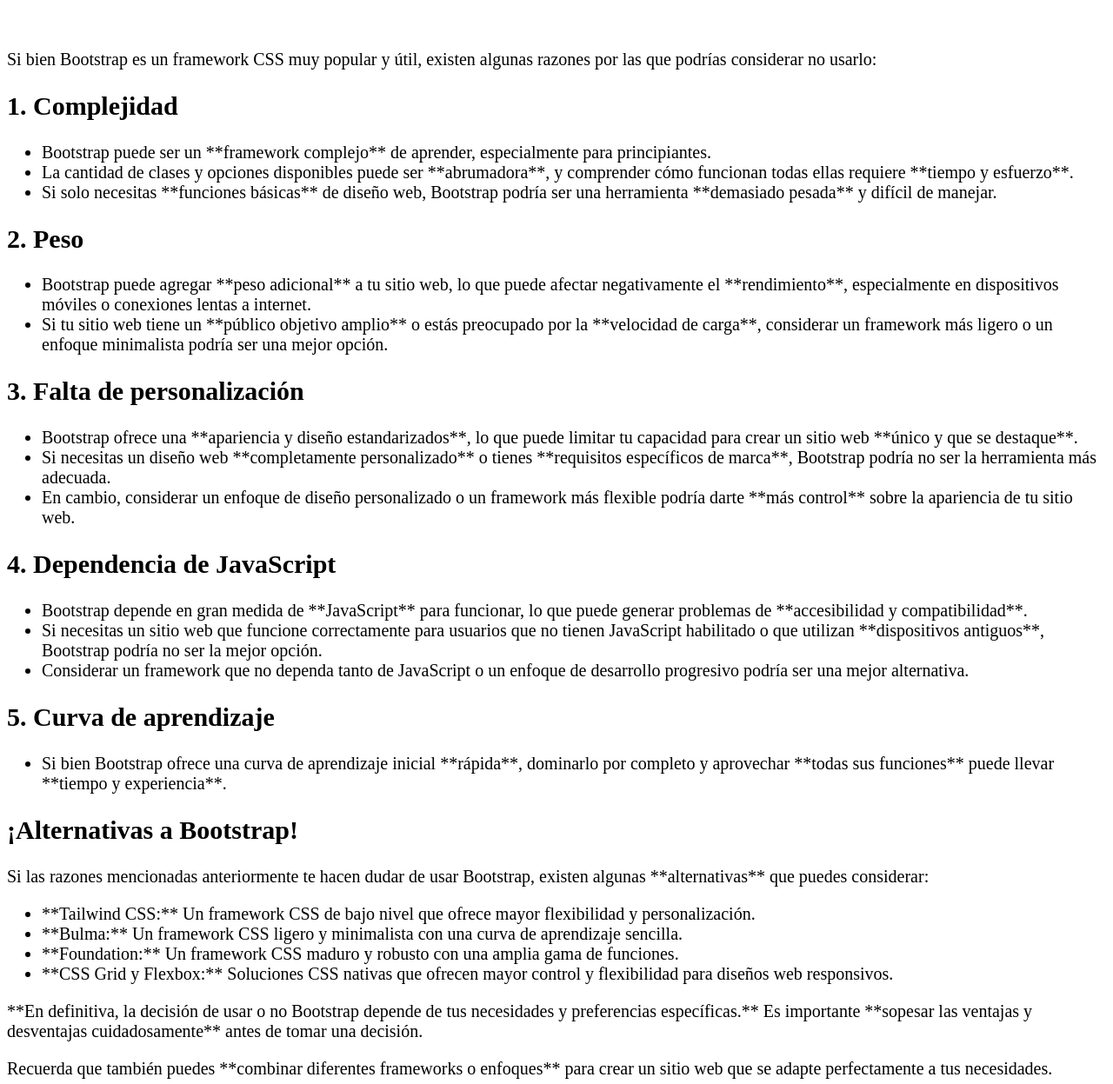
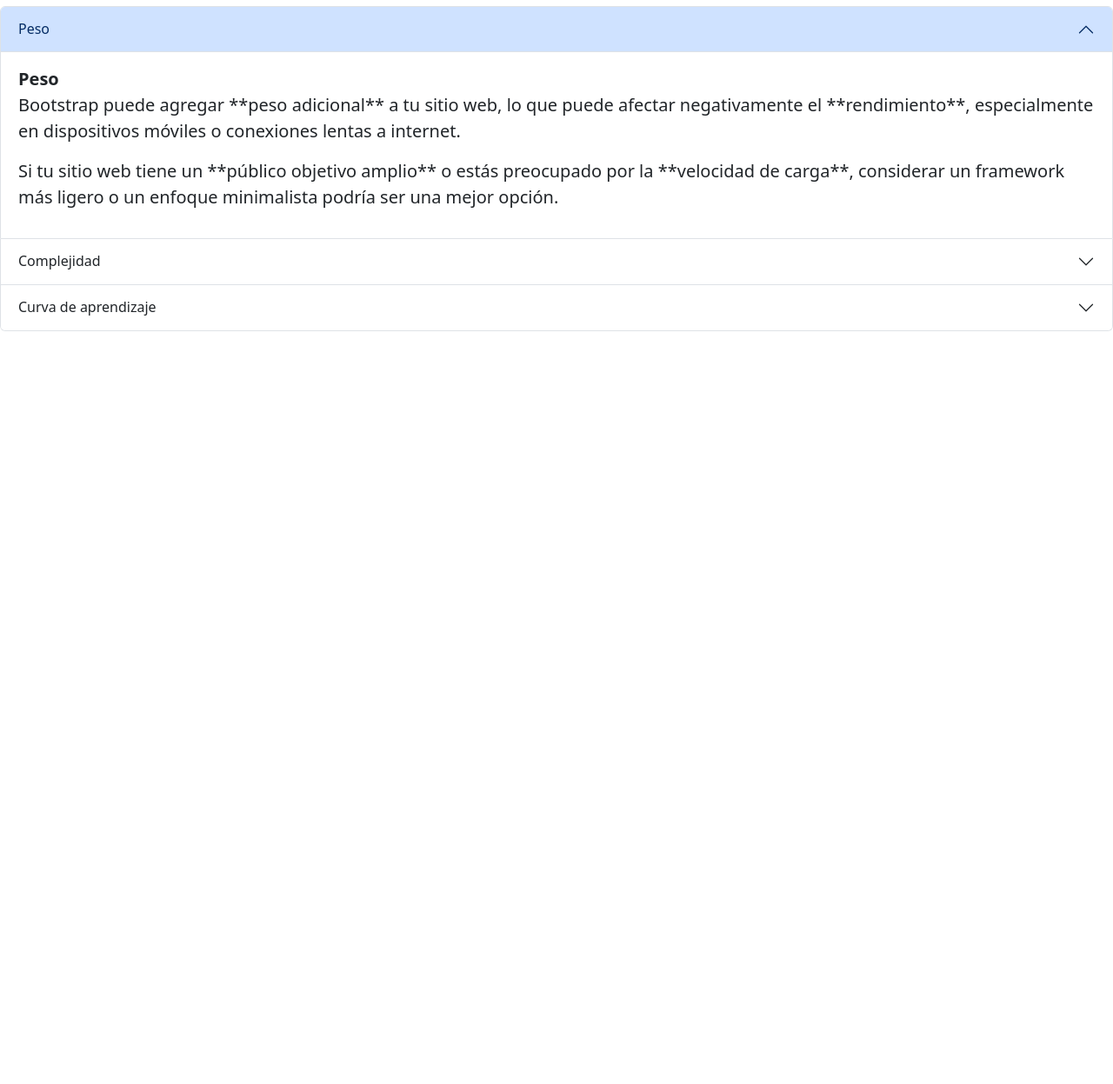
Before and after one commit to CRISTIANGUZMAN-DR/actividadGitHub, a plain HTML site: page index.html in a window 1280 px wide. Shown: the part 253-1500 px from the top of the page at 87% size. After the commit the page ends 800 px from the top, so only its background shows below. Drawn offline with nearby package versions, Linux system fonts and the light colour scheme.

Commit message:
Commit Cristian, se realiza acordeon con la info acerca de bootstrap

```diff
--- a/index.html
+++ b/index.html
@@ -1,6 +1,7 @@
 <!DOCTYPE html>
 <html lang="en">
 <head>
+  <link href="https://cdn.jsdelivr.net/npm/bootstrap@5.3.3/dist/css/bootstrap.min.css" rel="stylesheet" integrity="sha384-QWTKZyjpPEjISv5WaRU9OFeRpok6YctnYmDr5pNlyT2bRjXh0JMhjY6hW+ALEwIH" crossorigin="anonymous">
     <link rel="stylesheet" href="css/estilos.css">
     <meta charset="UTF-8">
     <meta name="viewport" content="width=device-width, initial-scale=1.0">
@@ -16,59 +17,56 @@
     </div>
     <div class="texto">
 
-  <p>Si bien Bootstrap es un framework CSS muy popular y útil, existen algunas razones por las que podrías considerar no usarlo:</p>
 
-  <h2>1. Complejidad</h2>
-
-  <ul>
-    <li>Bootstrap puede ser un **framework complejo** de aprender, especialmente para principiantes.</li>
-    <li>La cantidad de clases y opciones disponibles puede ser **abrumadora**, y comprender cómo funcionan todas ellas requiere **tiempo y esfuerzo**.</li>
-    <li>Si solo necesitas **funciones básicas** de diseño web, Bootstrap podría ser una herramienta **demasiado pesada** y difícil de manejar.</li>
-  </ul>
-
-  <h2>2. Peso</h2>
-
-  <ul>
-    <li>Bootstrap puede agregar **peso adicional** a tu sitio web, lo que puede afectar negativamente el **rendimiento**, especialmente en dispositivos móviles o conexiones lentas a internet.</li>
-    <li>Si tu sitio web tiene un **público objetivo amplio** o estás preocupado por la **velocidad de carga**, considerar un framework más ligero o un enfoque minimalista podría ser una mejor opción.</li>
-  </ul>
-
-  <h2>3. Falta de personalización</h2>
-
-  <ul>
-    <li>Bootstrap ofrece una **apariencia y diseño estandarizados**, lo que puede limitar tu capacidad para crear un sitio web **único y que se destaque**.</li>
-    <li>Si necesitas un diseño web **completamente personalizado** o tienes **requisitos específicos de marca**, Bootstrap podría no ser la herramienta más adecuada.</li>
-    <li>En cambio, considerar un enfoque de diseño personalizado o un framework más flexible podría darte **más control** sobre la apariencia de tu sitio web.</li>
-  </ul>
-
-  <h2>4. Dependencia de JavaScript</h2>
-
-  <ul>
-    <li>Bootstrap depende en gran medida de **JavaScript** para funcionar, lo que puede generar problemas de **accesibilidad y compatibilidad**.</li>
-    <li>Si necesitas un sitio web que funcione correctamente para usuarios que no tienen JavaScript habilitado o que utilizan **dispositivos antiguos**, Bootstrap podría no ser la mejor opción.</li>
-    <li>Considerar un framework que no dependa tanto de JavaScript o un enfoque de desarrollo progresivo podría ser una mejor alternativa.</li>
-  </ul>
-
-  <h2>5. Curva de aprendizaje</h2>
-
-  <ul>
-    <li>Si bien Bootstrap ofrece una curva de aprendizaje inicial **rápida**, dominarlo por completo y aprovechar **todas sus funciones** puede llevar **tiempo y experiencia**.</li>
-  </ul>
-
-  <h2>¡Alternativas a Bootstrap!</h2>
-
-  <p>Si las razones mencionadas anteriormente te hacen dudar de usar Bootstrap, existen algunas **alternativas** que puedes considerar:</p>
-
-  <ul>
-    <li>**Tailwind CSS:** Un framework CSS de bajo nivel que ofrece mayor flexibilidad y personalización.</li>
-    <li>**Bulma:** Un framework CSS ligero y minimalista con una curva de aprendizaje sencilla.</li>
-    <li>**Foundation:** Un framework CSS maduro y robusto con una amplia gama de funciones.</li>
-    <li>**CSS Grid y Flexbox:** Soluciones CSS nativas que ofrecen mayor control y flexibilidad para diseños web responsivos.</li>
-  </ul>
-
-  <p>**En definitiva, la decisión de usar o no Bootstrap depende de tus necesidades y preferencias específicas.** Es importante **sopesar las ventajas y desventajas cuidadosamente** antes de tomar una decisión.</p>
-
-  <p>Recuerda que también puedes **combinar diferentes frameworks o enfoques** para crear un sitio web que se adapte perfectamente a tus necesidades.</p>
+        <!-- According-->
+        <div class="accordion" id="accordionExample">
+            <div class="accordion-item">
+              <h2 class="accordion-header">
+                <button class="accordion-button" type="button" data-bs-toggle="collapse" data-bs-target="#collapseOne" aria-expanded="true" aria-controls="collapseOne">
+                  Peso
+                </button>
+              </h2>
+              <div id="collapseOne" class="accordion-collapse collapse show" data-bs-parent="#accordionExample">
+                <div class="accordion-body">
+                  <div class="display-7">
+                    <strong>Peso</strong>
+                    <p>Bootstrap puede agregar **peso adicional** a tu sitio web, lo que puede afectar negativamente el **rendimiento**, especialmente en dispositivos móviles o conexiones lentas a internet.</p>
+                    <p>Si tu sitio web tiene un **público objetivo amplio** o estás preocupado por la **velocidad de carga**, considerar un framework más ligero o un enfoque minimalista podría ser una mejor opción.</p>
+                  </div>
+                </div>
+              </div>
+            </div>
+            <div class="accordion-item">
+              <h2 class="accordion-header">
+                <button class="accordion-button collapsed" type="button" data-bs-toggle="collapse" data-bs-target="#collapseTwo" aria-expanded="false" aria-controls="collapseTwo">
+                  Complejidad
+                </button>
+              </h2>
+              <div id="collapseTwo" class="accordion-collapse collapse" data-bs-parent="#accordionExample">
+                <div class="accordion-body">
+                  <strong>Complejidad</strong>
+                  <p>Bootstrap puede ser un **framework complejo** de aprender, especialmente para principiantes.</p>
+                  <p>La cantidad de clases y opciones disponibles puede ser **abrumadora**, y comprender cómo funcionan todas ellas requiere **tiempo y esfuerzo**.</p>
+                  <p>Si solo necesitas **funciones básicas** de diseño web, Bootstrap podría ser una herramienta **demasiado pesada** y difícil de manejar.</p>
+                </div>
+              </div>
+            </div>
+            <div class="accordion-item">
+              <h2 class="accordion-header">
+                <button class="accordion-button collapsed" type="button" data-bs-toggle="collapse" data-bs-target="#collapseThree" aria-expanded="false" aria-controls="collapseThree">
+                  Curva de aprendizaje
+                </button>
+              </h2>
+              <div id="collapseThree" class="accordion-collapse collapse" data-bs-parent="#accordionExample">
+                <div class="accordion-body">
+                  <strong>Dependencia de JavaScript</strong>
+                  <p>Si bien Bootstrap ofrece una curva de aprendizaje inicial **rápida**, dominarlo por completo y aprovechar **todas sus funciones** puede llevar **tiempo y experiencia**</p>
+                </div>
+              </div>
+            </div>
+          </div>
+        <!-- End According-->
     </div>
+    <script src="https://cdn.jsdelivr.net/npm/bootstrap@5.3.3/dist/js/bootstrap.bundle.min.js" integrity="sha384-YvpcrYf0tY3lHB60NNkmXc5s9fDVZLESaAA55NDzOxhy9GkcIdslK1eN7N6jIeHz" crossorigin="anonymous"></script>
 </body>
 </html>
```
